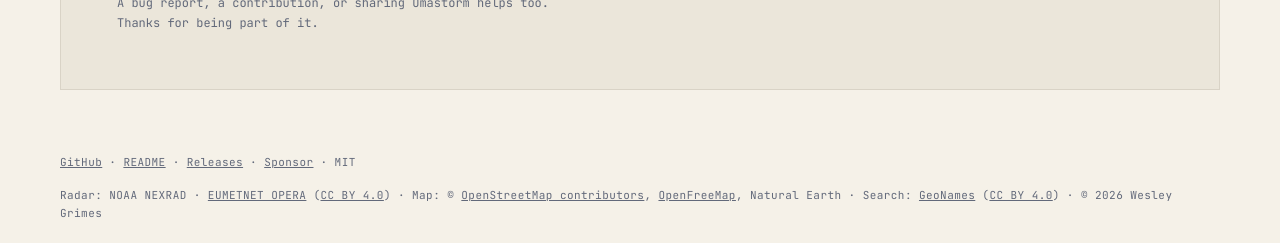
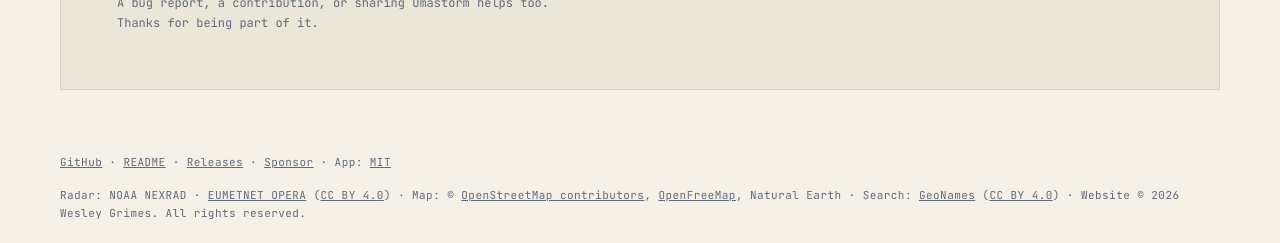
Before and after one commit to omastorm/website, a website: page site/index.html in a window 1280 px wide. Shown: the part 7068-7311 px from the top of the page. Drawn offline with Linux system fonts and the light colour scheme.

Commit message:
docs: reserve website reuse rights (#6)
## Change

Use an all-rights-reserved copyright notice for the website, with
permission requests directed to info@omastorm.com and an as-is warranty
disclaimer.

Update the README, website footer, and package metadata. Preserve
existing license notices in NOTICE and keep the application's MIT
license identified separately.

## Verification

- mise run check passes.
- The commit passes Conventional Commit validation.
- No deployment has been performed.

```diff
--- a/package.json
+++ b/package.json
@@ -1,7 +1,7 @@
 {
   "name": "@omastorm/website",
   "private": true,
-  "license": "MIT",
+  "license": "UNLICENSED",
   "devDependencies": {
     "@commitlint/cli": "21.2.3",
     "@commitlint/config-conventional": "21.2.3",
--- a/site/index.html
+++ b/site/index.html
@@ -929,7 +929,10 @@ omarchy restart shell</code></pre>
             >Releases</a
           >
           · <a href="https://github.com/sponsors/wesleygrimes">Sponsor</a> ·
-          MIT</span
+          App:
+          <a href="https://github.com/wesleygrimes/omastorm/blob/main/LICENSE"
+            >MIT</a
+          ></span
         >
         <span
           >Radar: NOAA NEXRAD ·
@@ -944,7 +947,7 @@ omarchy restart shell</code></pre>
           Search: <a href="https://www.geonames.org/">GeoNames</a> (<a
             href="https://creativecommons.org/licenses/by/4.0/"
             >CC BY 4.0</a
-          >) · © 2026 Wesley Grimes</span
+          >) · Website © 2026 Wesley Grimes. All rights reserved.</span
         >
       </div>
     </footer>
```
Also changed, not shown: README.md, 4 other files.
